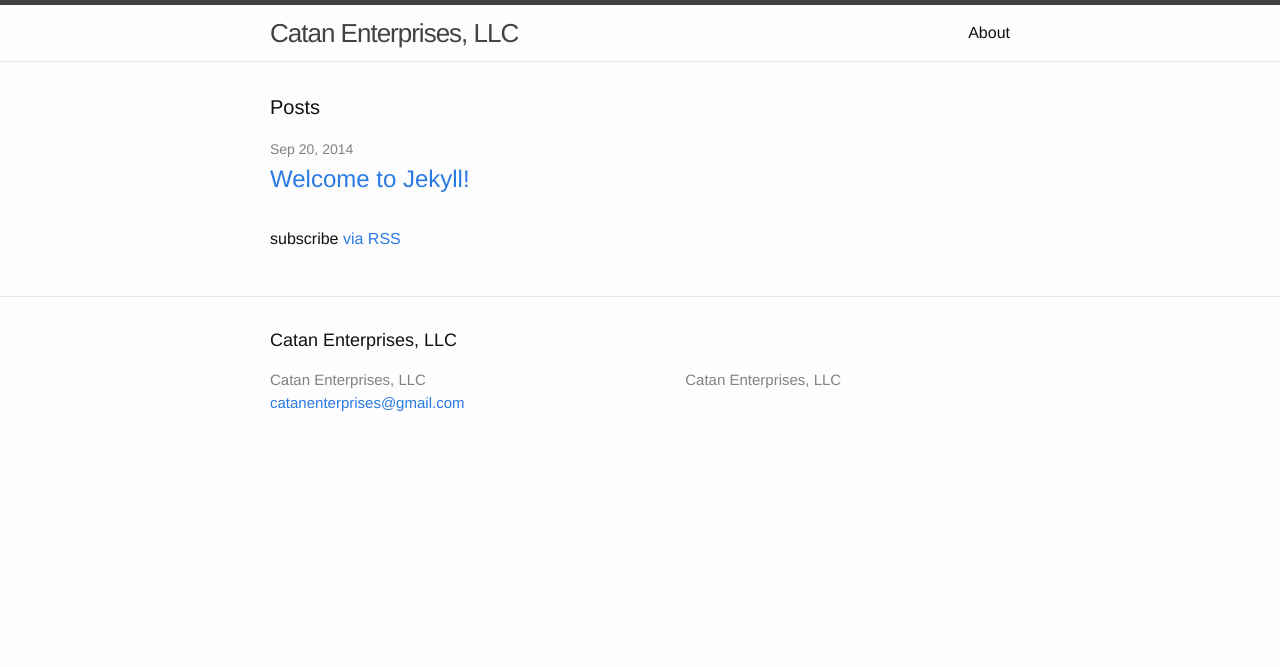
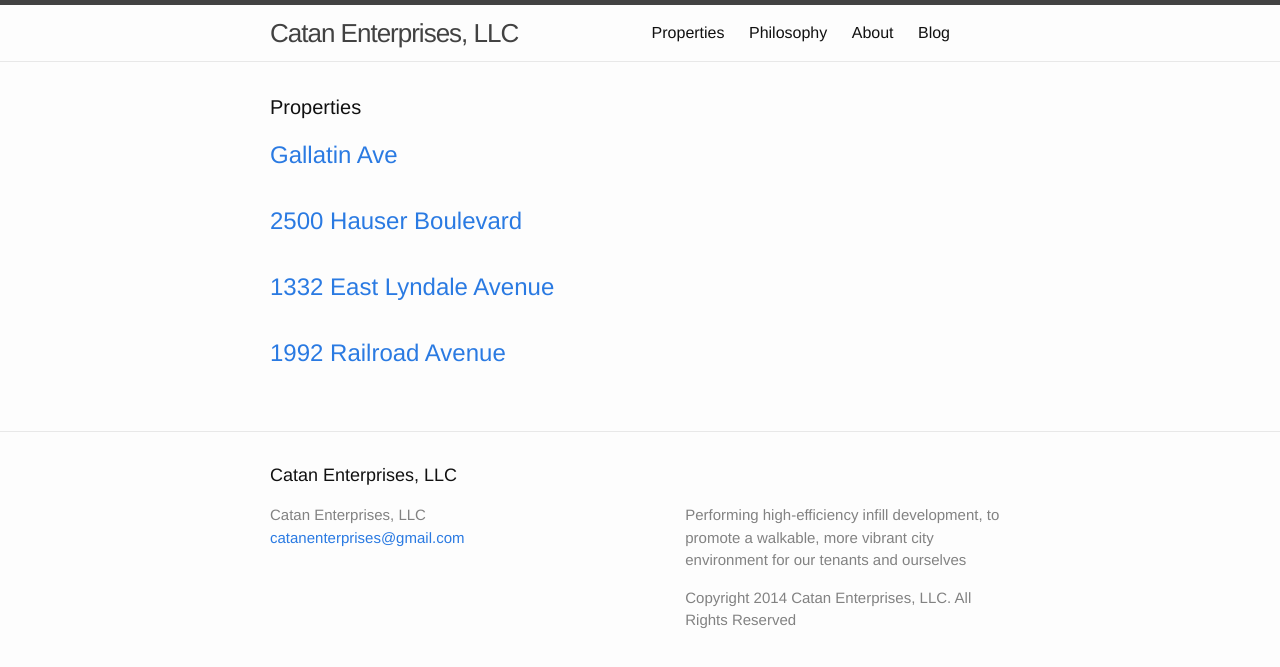
Before and after one commit to jenningsanderson/Catan-Enterprises, a Jekyll site: the page built from index.html, in a window 1280 px wide. Shown: the top 667 px of the page. Built offline with Jekyll 4.4.1, drawn with Linux system fonts in a browser that asks for light colours.

Commit message:
updatd again

```diff
--- a/_config.yml
+++ b/_config.yml
@@ -1,7 +1,7 @@
 # Site settings
 title: "Catan Enterprises, LLC"
 email: catanenterprises@gmail.com
-description: "Catan Enterprises, LLC"
+description: "Performing high-efficiency infill development, to promote a walkable, more vibrant city environment for our tenants and ourselves"
 
 baseurl: "/catanenterprises" # the subpath of your site, e.g. /blog/
 
@@ -10,3 +10,9 @@ baseurl: "/catanenterprises" # the subpath of your site, e.g. /blog/
 
 # Build settings
 markdown: kramdown
+
+
+#Add the properties collection
+collections:
+  properties:
+    output: true
--- a/_includes/footer.html
+++ b/_includes/footer.html
@@ -47,6 +47,7 @@
 
       <div class="footer-col  footer-col-3">
         <p class="text">{{ site.description }}</p>
+        <p class="copyright">Copyright 2014 Catan Enterprises, LLC.  All Rights Reserved</p>
       </div>
     </div>
 
--- a/_includes/header.html
+++ b/_includes/header.html
@@ -15,9 +15,7 @@
 
       <div class="trigger">
         {% for page in site.pages %}
-          {% if page.title %}
-          <a class="page-link" href="{{ page.url | prepend: site.baseurl }}">{{ page.title }}</a>
-          {% endif %}
+            <a class="page-link" href="{{ page.url | prepend: site.baseurl }}">{{ page.title }}</a>
         {% endfor %}
       </div>
     </nav>
--- /dev/null
+++ b/_includes/properties_navigation.html
@@ -0,0 +1,5 @@
+<div class="trigger property-navigation">
+  {% for property in site.properties %}
+      <a class="page-link" href="{{ page.url | prepend: site.baseurl }}">{{ property.title }}</a>
+  {% endfor %}
+</div>
--- /dev/null
+++ b/_properties/gallatin.md
@@ -0,0 +1,10 @@
+---
+layout: property
+title:  "Gallatin Ave"
+date:   2014-09-20 16:40:57
+
+permalink: gallatin/
+---
+
+
+Railroad Avenue Triplex
--- /dev/null
+++ b/_properties/lyndale.md
@@ -0,0 +1,10 @@
+---
+layout: property
+title:  "1332 East Lyndale Avenue"
+date:   2014-09-20 16:40:57
+
+permalink: lyndale/
+---
+
+
+The flagship property
--- /dev/null
+++ b/_properties/railroad.md
@@ -0,0 +1,10 @@
+---
+layout: property
+title:  "1992 Railroad Avenue"
+date:   2014-09-20 16:40:57
+
+permalink: railroad/
+---
+
+
+Railroad Avenue Triplex
--- a/index.html
+++ b/index.html
@@ -4,20 +4,15 @@ layout: default
 
 <div class="home">
 
-  <h1 class="page-heading">Posts</h1>
+  <h1 class="page-heading">Properties</h1>
 
   <ul class="post-list">
-    {% for post in site.posts %}
+    {% for property in site.properties %}
       <li>
-        <span class="post-meta">{{ post.date | date: "%b %-d, %Y" }}</span>
-
         <h2>
-          <a class="post-link" href="{{ post.url | prepend: site.baseurl }}">{{ post.title }}</a>
+          <a class="post-link" href="{{ property.url | prepend: site.baseurl }}">{{ property.title }}</a>
         </h2>
       </li>
     {% endfor %}
   </ul>
-
-  <p class="rss-subscribe">subscribe <a href="{{ "/feed.xml" | prepend: site.baseurl }}">via RSS</a></p>
-
 </div>
```
Also changed, not shown: _layouts/property.html (+12 -0 lines), _properties/hauser.md (added, +8 -0 lines), pages/1_properties.md (added, +7 -0 lines), pages/2_philosophy.md (renamed from pages/about.md, +2 -21 lines), pages/3_about.md (added, +23 -0 lines), pages/4_blog.md (added, +20 -0 lines), 1 other file.
